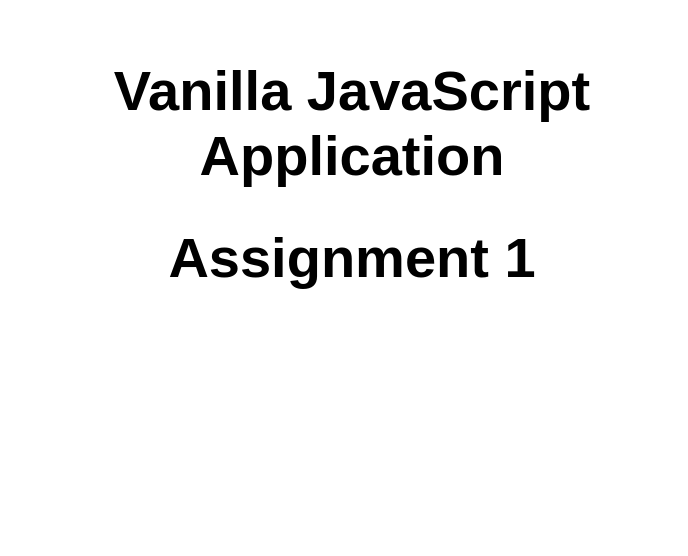
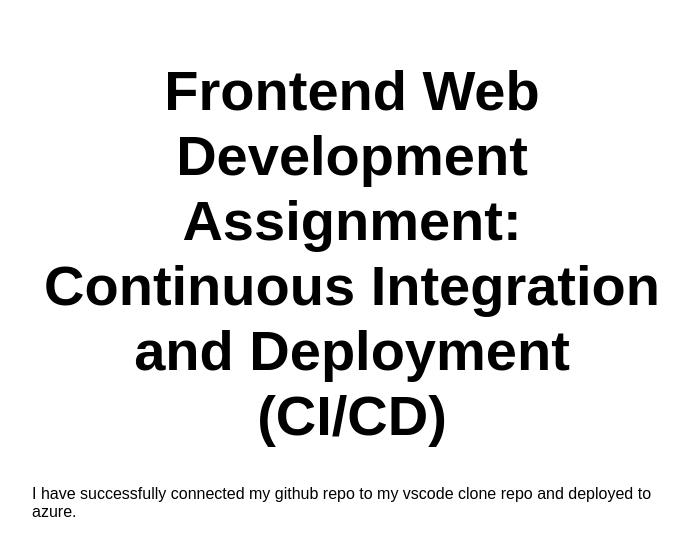
Before and after one commit to rbag1604/Assignment1, a website: page src/index.html in a window 1280 px wide. Shown: the whole page, without its empty margins (288-976 px from the left). Drawn offline with Linux system fonts and the light colour scheme.

Commit message:
updated repo

```diff
--- a/src/index.html
+++ b/src/index.html
@@ -5,13 +5,15 @@
   <meta charset="UTF-8">
   <meta name="viewport" content="width=device-width, initial-scale=1.0">
   <link rel="stylesheet" href="styles.css">
-  <title>Vanilla JavaScript App</title>
+  <title>Static Web App</title>
 </head>
 
 <body>
   <main>
-    <h1>Vanilla JavaScript Application</h1>
-    <h1>Assignment 1</h1>
+    <h1>Frontend Web Development Assignment: Continuous Integration and Deployment (CI/CD)</h1>
+    <p>I have successfully connected my github repo to my vscode clone repo and deployed to azure.
+
+    </p>
   </main>
 </body>
 
```
